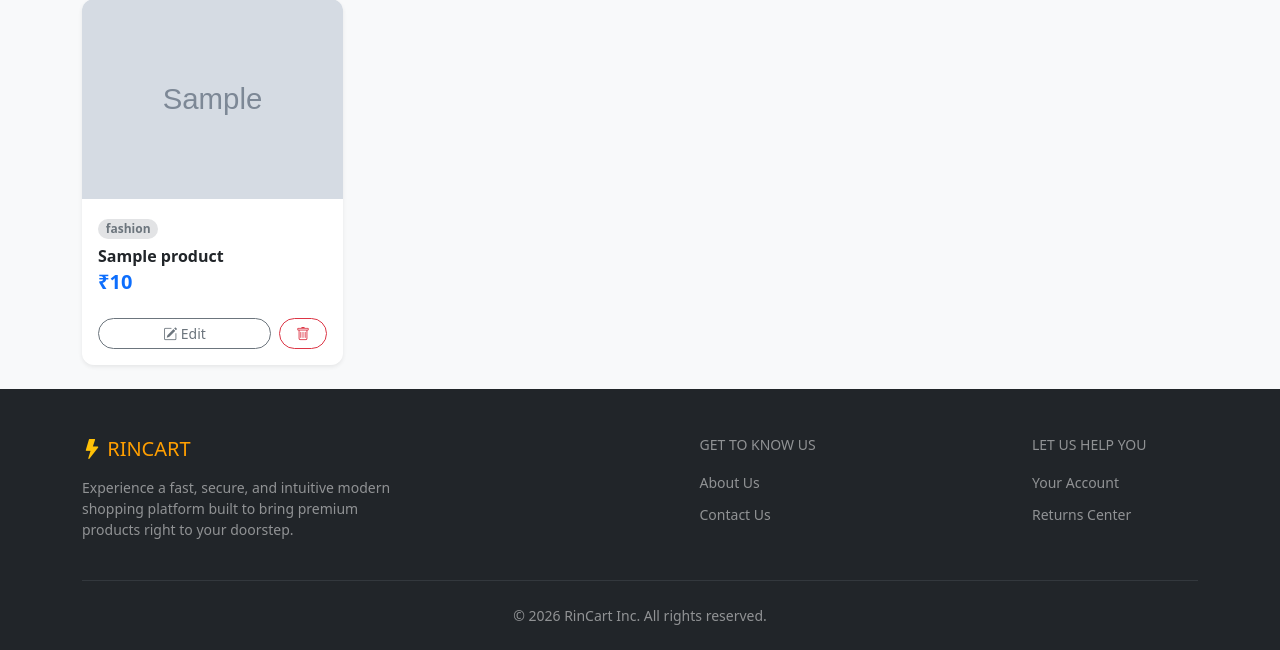
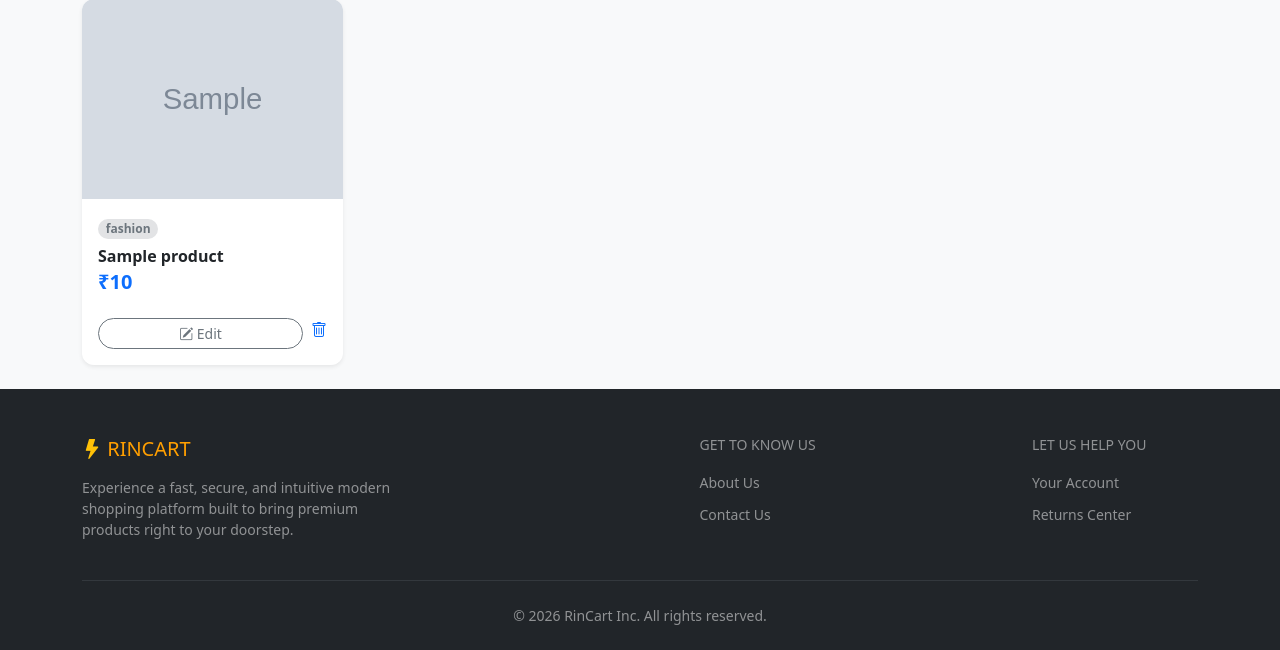
Before and after one commit to nihalyp/Rincart, a Django app: template rincartapp/templates/seller/dashboard.html in a window 1280 px wide. Shown: the part 527-1177 px from the top of the page. Run offline with Django 5.2, Linux system fonts and the light colour scheme; tables that the repository leaves empty hold one stand-in row (values such as "Sample post"); the template is opened without the code that fills it: values that come from a table or form of the project are taken from there, most other values are stand-ins (such as "Sample title", 1, 10 or a date in 2020); grey boxes marked "Sample" are stand-in pictures.

Commit message:
Replace buttons with links for edit and delete actions

```diff
--- a/rincartapp/templates/seller/dashboard.html
+++ b/rincartapp/templates/seller/dashboard.html
@@ -75,8 +75,8 @@
                                 <h5 class="text-primary fw-bold">₹{{ product.price }}</h5>
                             </div>
                             <div class="d-flex gap-2 mt-3">
-                                <button class="btn btn-outline-secondary btn-sm w-100 rounded-pill"><i class="bi bi-pencil-square"></i> Edit</button>
-                                <button class="btn btn-outline-danger btn-sm px-3 rounded-pill"><i class="bi bi-trash"></i></button>
+                                <a href="{% url 'edit_product' product.id %}" class="btn text-decoration-none btn-outline-secondary btn-sm w-100 rounded-pill"><i class="bi bi-pencil-square"></i> Edit</a>
+                                <a href="{% url 'delete_product' product.id %}  class="btn btn-outline-danger text-decoration-none btn-sm px-3 rounded-pill"><i class="bi bi-trash"></i></a>
                             </div>
                         </div>
                     </div>
```
